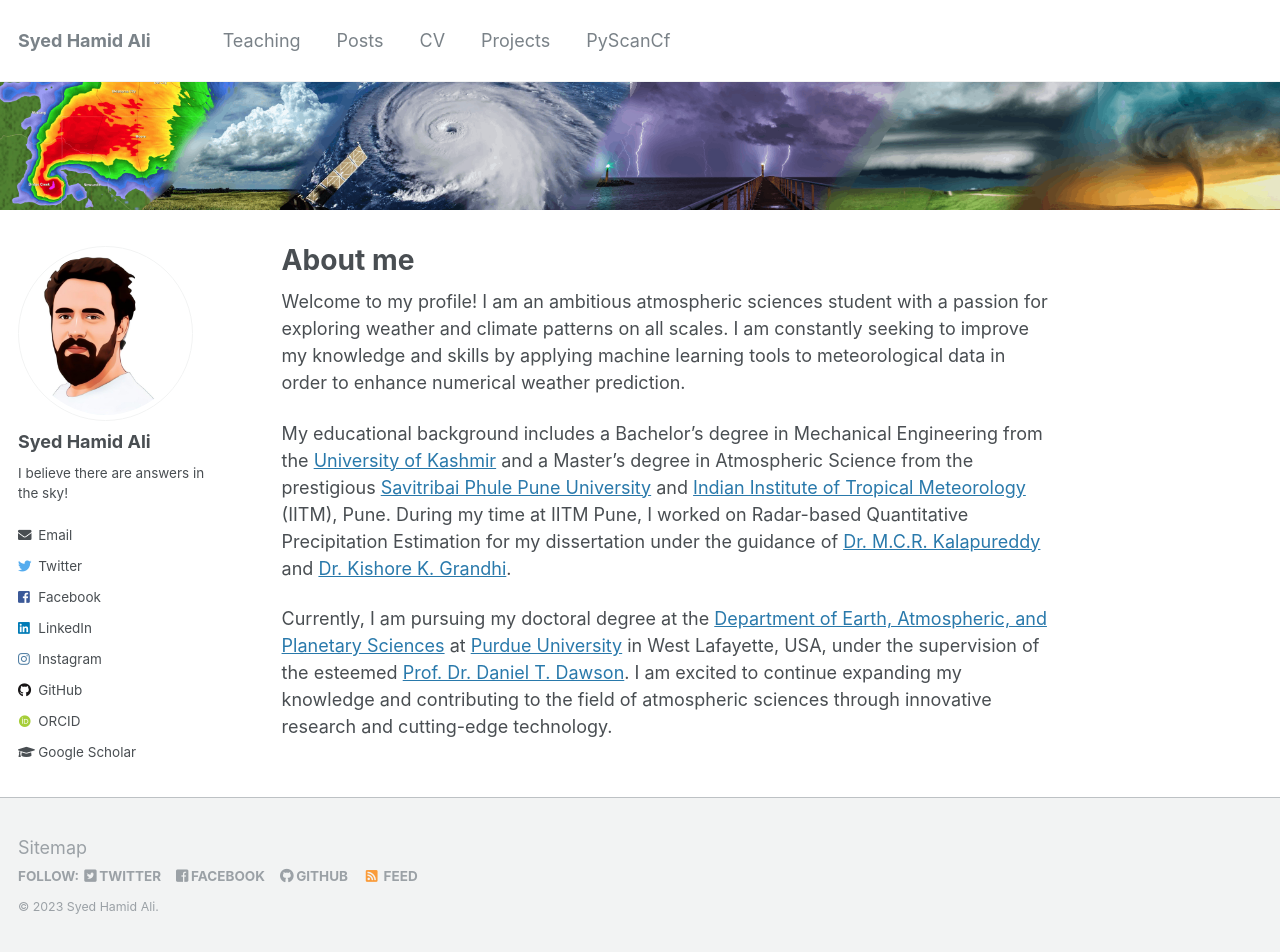
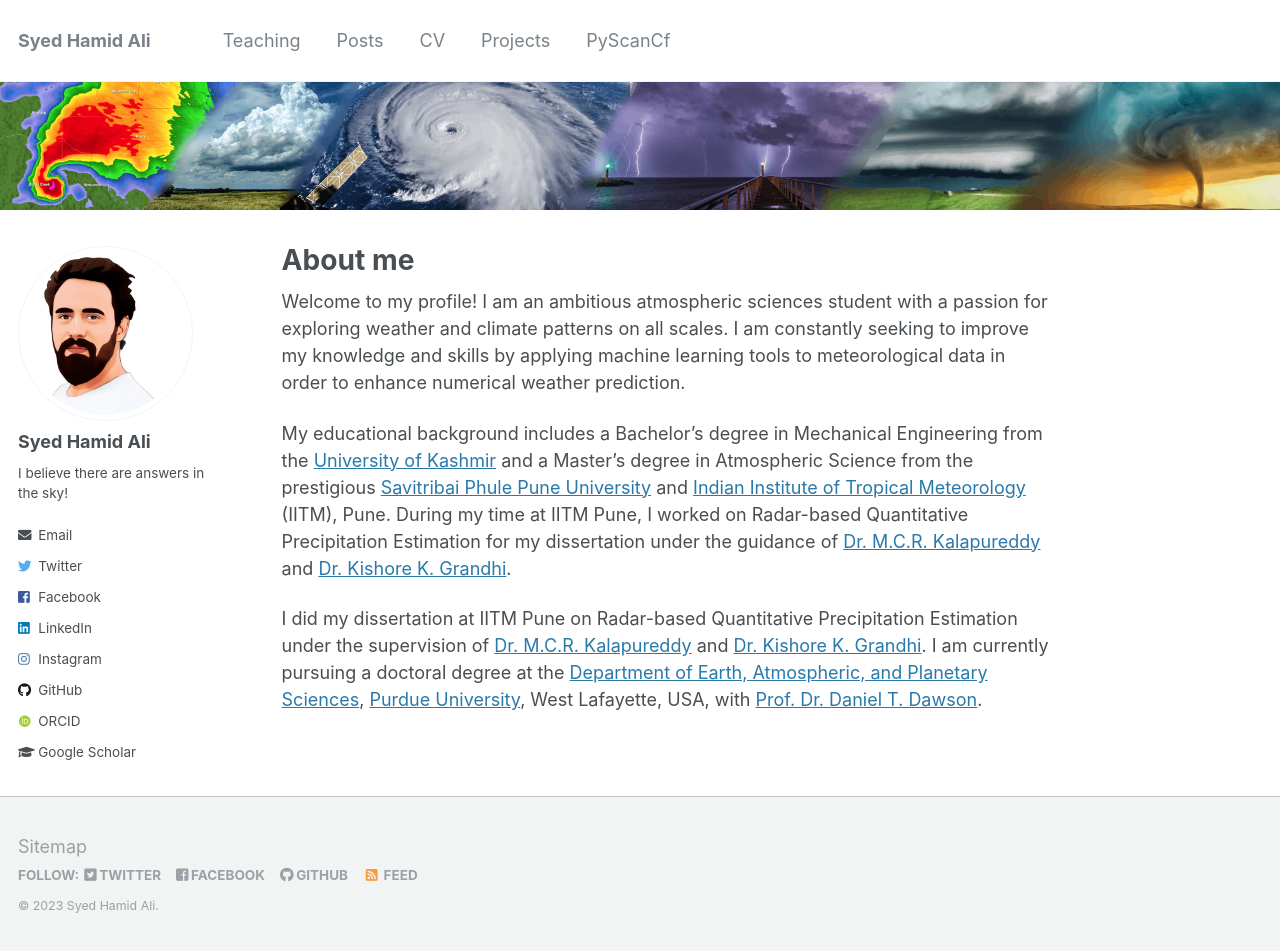
Before and after one commit to syedhamidali/syedhamidali.github.io, a Jekyll site: the page built from _pages/about.md, in a window 1280 px wide and 952 px high. Built offline with Jekyll 4.4.1, drawn with Linux system fonts in a browser that asks for light colours; some web fonts are replaced.

Commit message:
updated about me

```diff
--- a/_pages/about.md
+++ b/_pages/about.md
@@ -14,4 +14,4 @@ Welcome to my profile! I am an ambitious atmospheric sciences student with a pas
 
 My educational background includes a Bachelor's degree in Mechanical Engineering from the [University of Kashmir](https://www.kashmiruniversity.net/){:target="_blank"} and a Master's degree in Atmospheric Science from the prestigious [Savitribai Phule Pune University](https://www.unipune.ac.in){:target="_blank"} and [Indian Institute of Tropical Meteorology](https://tropmet.res.in){:target="_blank"} (IITM), Pune. During my time at IITM Pune, I worked on Radar-based Quantitative Precipitation Estimation for my dissertation under the guidance of [Dr. M.C.R. Kalapureddy](https://www.tropmet.res.in/106-Madhu%20Chandra%20R.%20Kalapureddy-scientist_detail){:target="_blank"} and [Dr. Kishore K. Grandhi](http://unipune.ac.in/FacultyProfile/FacultyProfile/VIEWRESUME.aspx?Emp_ID=9454){:target="_blank"}.
 
-Currently, I am pursuing my doctoral degree at the [Department of Earth, Atmospheric, and Planetary Sciences](https://eaps.purdue.edu){:target="_blank"} at [Purdue University](https://purdue.edu){:target="_blank"} in West Lafayette, USA, under the supervision of the esteemed [Prof. Dr. Daniel T. Dawson](https://www.eaps.purdue.edu/people/profile/dawson29.html){:target="_blank"}. I am excited to continue expanding my knowledge and contributing to the field of atmospheric sciences through innovative research and cutting-edge technology.
+I did my dissertation at IITM Pune on Radar-based Quantitative Precipitation Estimation under the supervision of [Dr. M.C.R. Kalapureddy](https://www.tropmet.res.in/106-Madhu%20Chandra%20R.%20Kalapureddy-scientist_detail){:target="_blank"} and [Dr. Kishore K. Grandhi](http://unipune.ac.in/FacultyProfile/FacultyProfile/VIEWRESUME.aspx?Emp_ID=9454){:target="_blank"}. I am currently pursuing a doctoral degree at the [Department of Earth, Atmospheric, and Planetary Sciences](https://eaps.purdue.edu), [Purdue University](https://purdue.edu){:target="_blank"}, West Lafayette, USA, with [Prof. Dr. Daniel T. Dawson](https://www.eaps.purdue.edu/people/profile/dawson29.html){:target="_blank"}.
```
Also changed, not shown: 3 other files.
